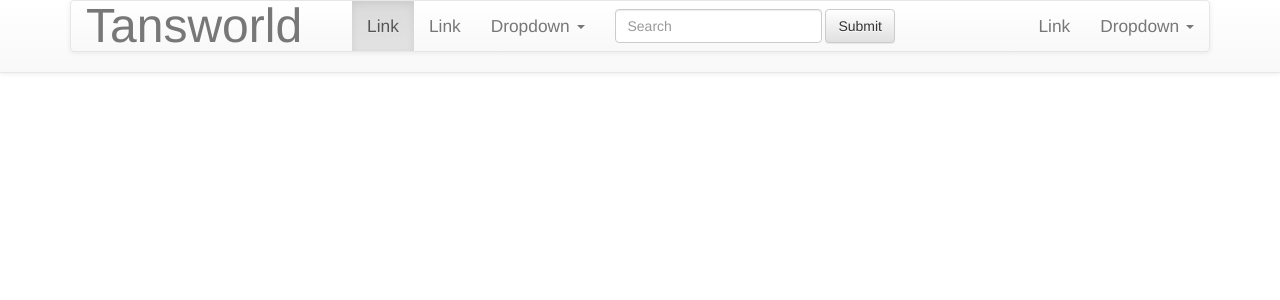
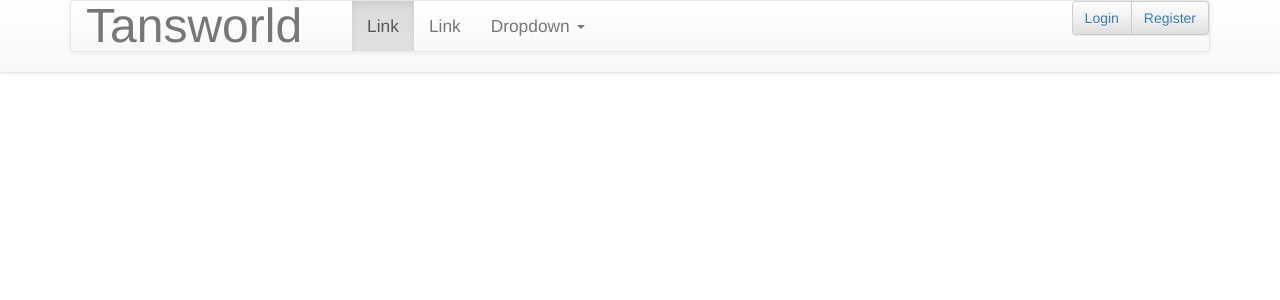
Before and after one commit to samtanswell/tansworld, a Django app: template blog/templates/blog/blmra.html in a window 1280 px wide. Shown: the top 300 px of the page. Run offline with Django 3.2, Linux system fonts and the light colour scheme; the template is opened without the code that fills it, so the values that code supplies are empty; some libraries are stand-ins or nearby versions.

Commit message:
Updated base

```diff
--- a/blog/templates/blog/base.html
+++ b/blog/templates/blog/base.html
@@ -46,35 +46,7 @@
                                                 </ul>
                                             </li>
                                         </ul>
-                                        <form class="navbar-form navbar-left" role="search">
-                                            <div class="form-group">
-                                                <input type="text" class="form-control" placeholder="Search">
-                                            </div>
-                                            <button type="submit" class="btn btn-default">Submit</button>
-                                        </form>
                                         <ul class="nav navbar-nav navbar-right">
-                                            <li><a href="#">Link</a></li>
-                                            <li class="dropdown">
-                                                <a href="#" class="dropdown-toggle" data-toggle="dropdown" role="button" aria-haspopup="true" aria-expanded="false">Dropdown <span class="caret"></span></a>
-                                                <ul class="dropdown-menu">
-                                                    <li><a href="#">Action</a></li>
-                                                    <li><a href="#">Another action</a></li>
-                                                    <li><a href="#">Something else here</a></li>
-                                                    <li role="separator" class="divider"></li>
-                                                    <li><a href="#">Separated link</a></li>
-                                                </ul>
-                                            </li>
-                                        </ul>
-                                    </div><!-- /.navbar-collapse -->
-                                </div><!-- /.container-fluid -->
-                            </nav>
-                        </div>
-                    </nav>
-                </div>
-                <div class="col-md-2">
-                    <p>padding</p>
-                </div>
-                <div class="col-md-2">
                                         {% if user.is_authenticated %}
                                             <div class="btn-group">
                                                 <button type="button" class="btn btn-danger">{{ user.get_username }}</button>
@@ -96,6 +68,15 @@
                                                 <button type="button" class="btn btn-default"><a href="#">Register</a></button>
                                             </div>
                                         {% endif %}
+                                        </ul>
+                                    </div><!-- /.navbar-collapse -->
+                                </div><!-- /.container-fluid -->
+                            </nav>
+                        </div>
+                    </nav>
+                </div>
+                <div class="col-md-2">
+
                 </div>
             </div>
         </div>
```
Lines whose indentation alone changed are shown as unchanged.
